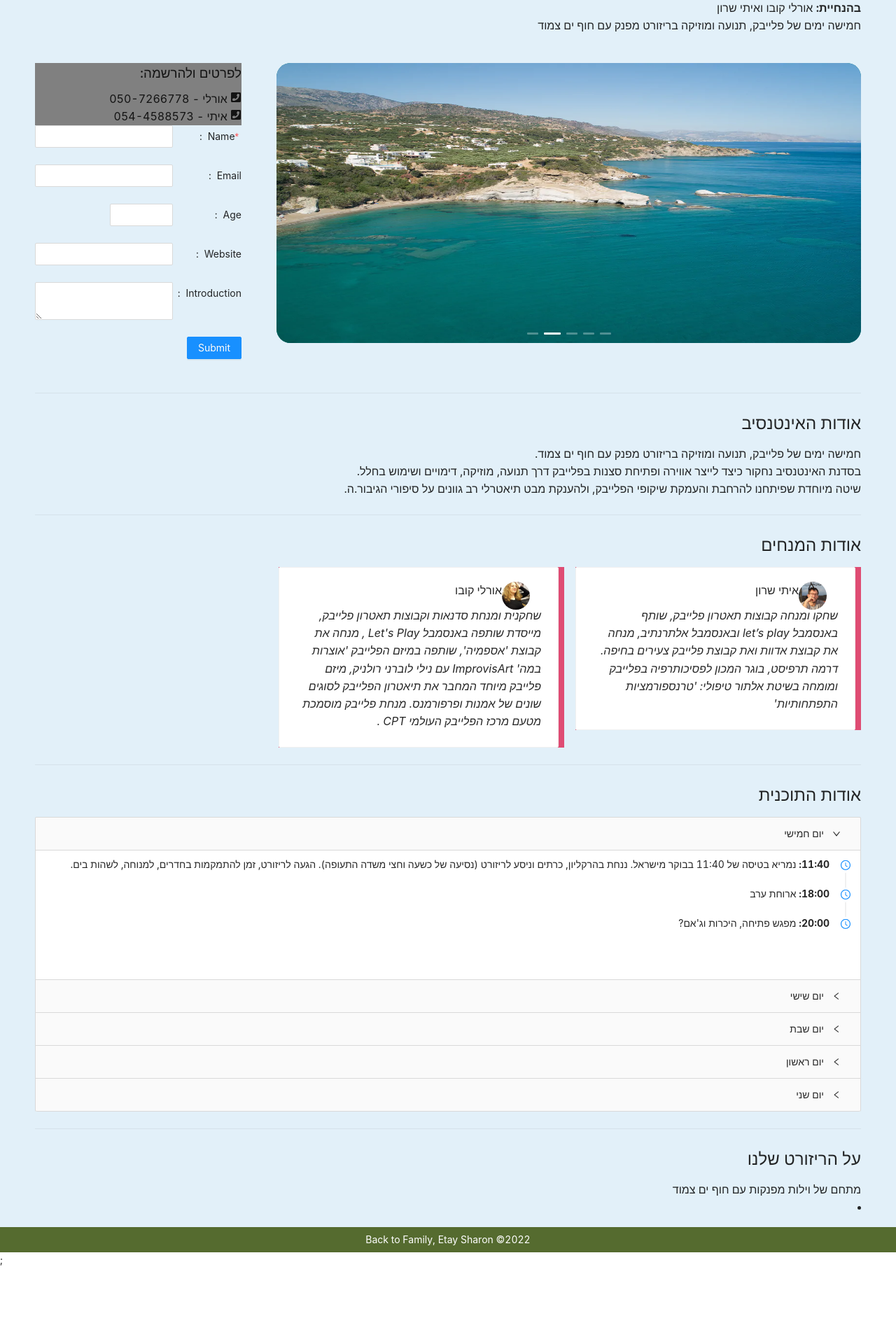
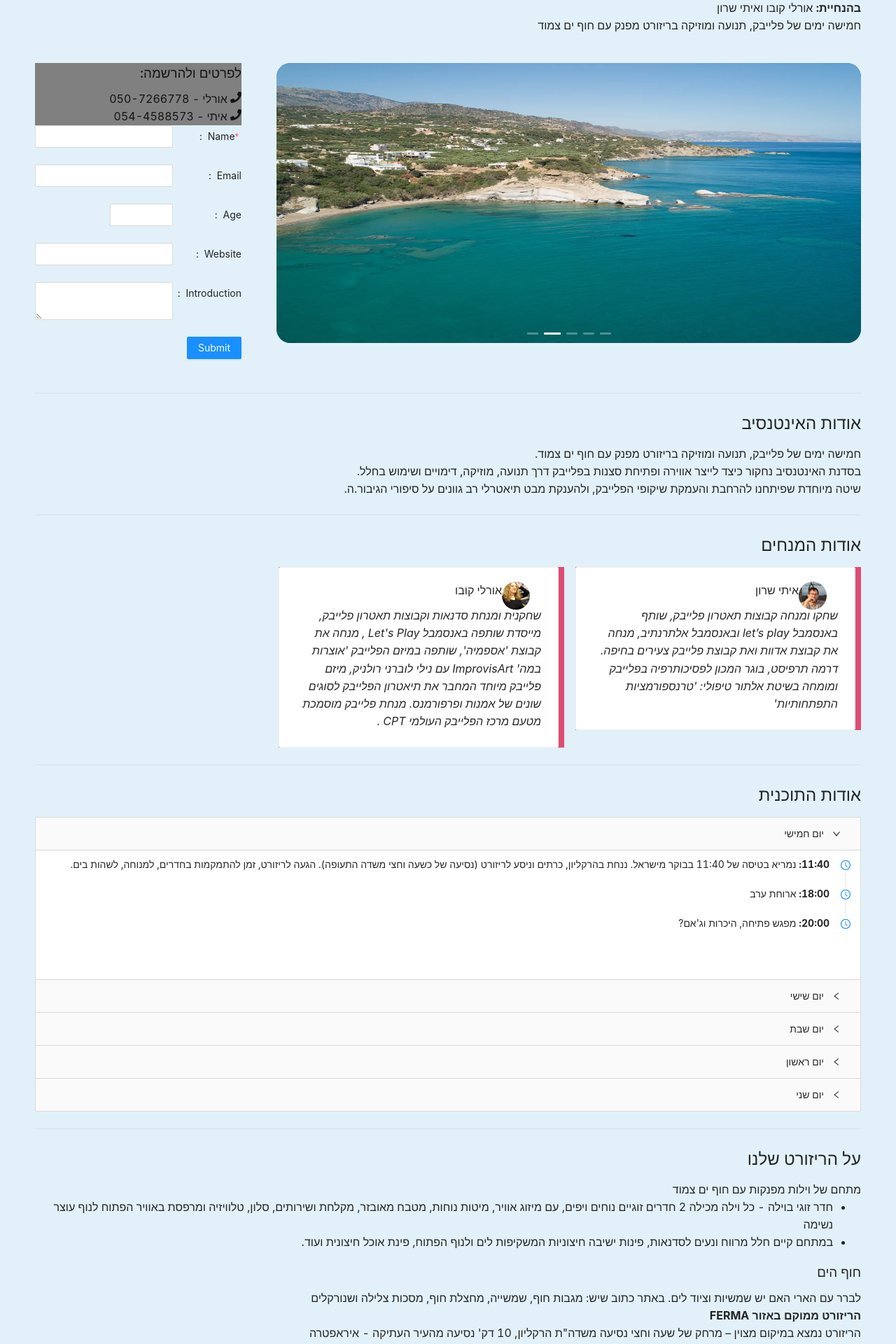
Before and after one commit to omergdalia/back-to-family, a React (Create React App) app: page / in a window 1280 px wide. Shown: the part 140-2060 px from the top of the page at 70% size. Before the commit the page ends 1951 px from the top, so only its background shows below. Built offline with nearby package versions, Linux system fonts and the light colour scheme.

Commit message:
Add about resort & some css/structure improvements

```diff
--- a/src/App.css
+++ b/src/App.css
@@ -48,7 +48,7 @@
 }
 
 .ant-space-item .ant-card {
-  width: 25em;
+  max-width: 25em;
   margin: 0 0.5em 0 0;
   font-size: inherit !important;
 }
@@ -58,3 +58,8 @@
   transform: rotate(180deg);
   margin-left: 1em;
 }
+
+.ant-back-top {
+  left: 5vh;
+  bottom: 8vh;
+}
--- a/src/App.js
+++ b/src/App.js
@@ -1,5 +1,5 @@
 import React from 'react';
-import { Layout, Affix } from 'antd';
+import { Layout, Affix, BackTop} from 'antd';
 import { BrowserRouter, Route, Routes } from 'react-router-dom';
 
 import Navbar from './components/Navbar';
@@ -20,6 +20,7 @@ const TherapyPage = () => <Page pageName={"טיפול"} />;
 const App = () => {
   return (
     <BrowserRouter basename='/'>
+      <BackTop />
       <Layout className="layout" dir="rtl">
         <Affix offsetTop={0}>
           <Header >
--- a/src/components/WorkshopsPage.js
+++ b/src/components/WorkshopsPage.js
@@ -1,6 +1,6 @@
 import React from "react";
-import { Divider, Row, Col} from "antd";
-import { FaPhoneSquare } from 'react-icons/fa';
+import { Col, Divider, Row } from "antd";
+import { FaPhone } from 'react-icons/fa';
 
 import SeminarProgram from "./workshops/SeminarProgram";
 import Gallery from "./workshops/SeminarGallery";
@@ -13,8 +13,8 @@ const ContactView = () => {
     return <>
         <div style={myStyle}>
             <h3>לפרטים ולהרשמה:</h3>
-            <FaPhoneSquare /> אורלי - 050-7266778 <br/>
-            <FaPhoneSquare /> איתי - 054-4588573
+            <FaPhone /> אורלי - 050-7266778 <br/>
+            <FaPhone /> איתי - 054-4588573
         </div>
         <ContactForm givenStyle={myStyle} />
     </>
@@ -57,10 +57,22 @@ const WorkshopsPage = () => {
         <h2>על הריזורט שלנו</h2>
         <p>
             מתחם של וילות מפנקות עם חוף ים צמוד
-            <li>
+            <ul>
+                <li>
+                    חדר זוגי בוילה - כל וילה מכילה 2 חדרים זוגיים נוחים ויפים, עם מיזוג אוויר, מיטות נוחות, מטבח מאובזר, מקלחת ושירותים, סלון, טלוויזיה ומרפסת באוויר הפתוח לנוף עוצר נשימה
+                </li>
+                <li>
+                במתחם קיים חלל מרווח ונעים לסדנאות, פינות ישיבה חיצוניות המשקיפות לים ולנוף הפתוח, פינת אוכל חיצונית ועוד.
+                </li>
+            </ul>
+            <h3>חוף הים</h3>
+                לברר עם הארי האם יש שמשיות וציוד לים. באתר כתוב שיש: מגבות חוף, שמשייה, מחצלת חוף, מסכות צלילה ושנורקלים<br />
+                <b>הריזורט ממוקם באזור FERMA</b><br />
+                הריזורט נמצא במיקום מצוין – מרחק של שעה וחצי נסיעה משדה"ת הרקליון, 10 דק' נסיעה מהעיר העתיקה - איראפטרה
+        </p>
 
-            </li>
-        </p>
+        <Divider />
+        <h2>על החבילה</h2>
 
     </div>
 }
--- a/src/components/workshops/PersonelView.js
+++ b/src/components/workshops/PersonelView.js
@@ -1,6 +1,5 @@
 import React from "react";
 import { Avatar , Card, Space} from 'antd';
-
 
 import etayPhoto from '../../images/personel/etay-sharon.jpg'
 import orlyPhoto from '../../images/personel/orly-kovo.jpg'
```
